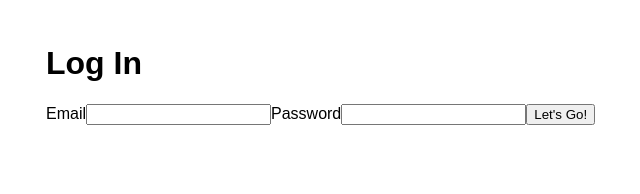
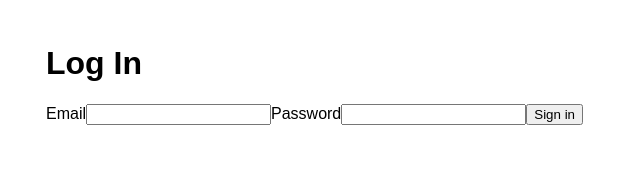
Before and after one commit to ashleemboyer/nextjs-rss-reader-starter, a Next.js app: page /login in a window 1280 px wide. Shown: the top 194 px of the page, without its empty margins (268-908 px from the left). Built offline with nearby package versions, Linux system fonts and the light colour scheme; no server answers.

Commit message:
Changing sign in button text

```diff
--- a/pages/login.jsx
+++ b/pages/login.jsx
@@ -43,7 +43,7 @@ const LoginPage = () => {
         <label htmlFor="password">Password</label>
         <input disabled={isLoading} id="password" type="password" />
         <button disabled={isLoading} type="submit">
-          {isLoading ? 'Loading...' : "Let's Go!"}
+          {isLoading ? 'Loading...' : 'Sign in'}
         </button>
       </form>
     </LoggedInContent>
```
